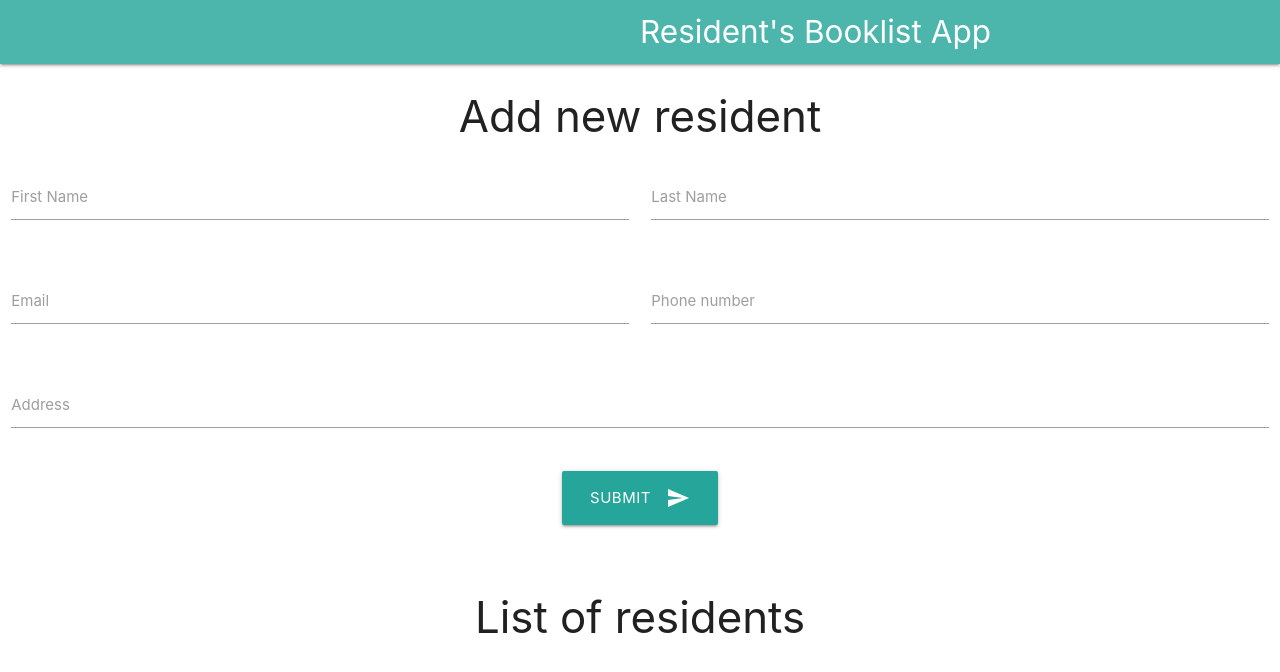
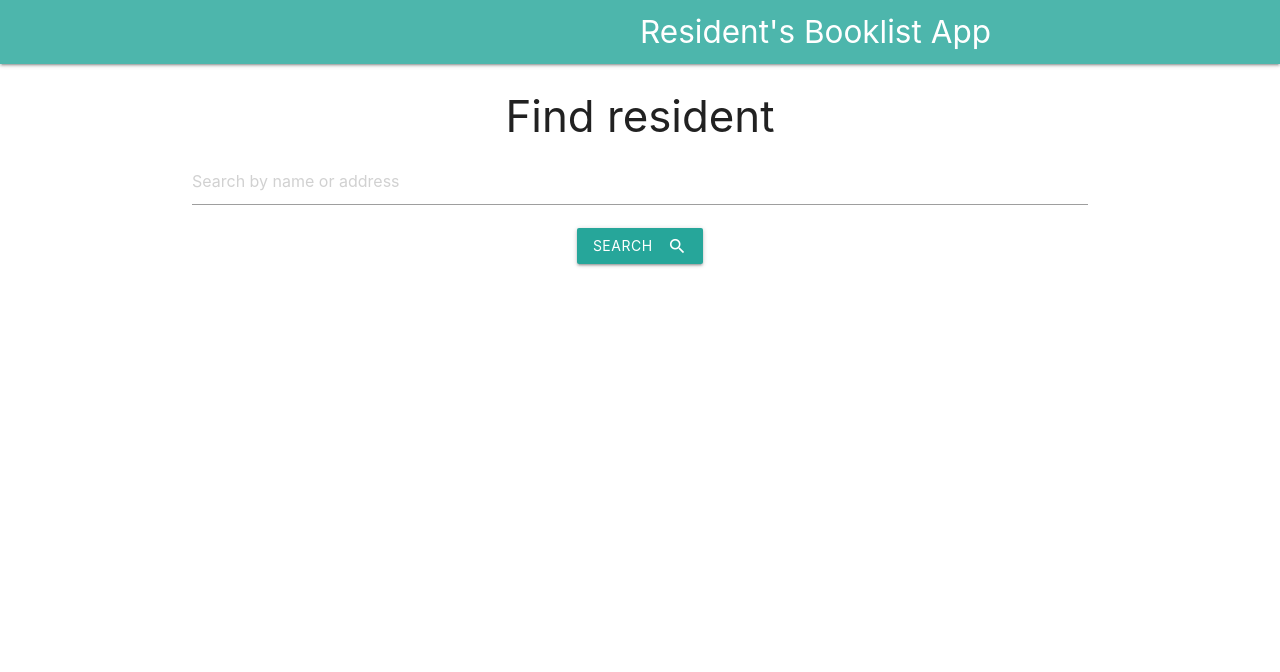
Before and after one commit to landoicco/rcm, a React (Create React App) app in the folder client/: page / in a window 1280 px wide. Shown: the top 672 px of the page. Built offline with nearby package versions, Linux system fonts and the light colour scheme; no server answers.

Commit message:
ResidentFinder component added

```diff
--- a/client/src/components/Landing.jsx
+++ b/client/src/components/Landing.jsx
@@ -1,16 +1,10 @@
-import Residents from "./Residents";
-import AddResident from "./AddResident";
+import ResidentFinder from "./ResidentFinder";
 
 const Landing = () => {
   return (
     <div>
       <div className="row">
-        <h3 className="center">Add new resident</h3>
-        <AddResident />
-      </div>
-      <div className="row">
-        <h3 className="center">List of residents</h3>
-        <Residents />
+        <ResidentFinder />
       </div>
     </div>
   );
--- /dev/null
+++ b/client/src/components/ResidentFinder.jsx
@@ -0,0 +1,21 @@
+const ResidentFinder = () => {
+  const doSearch = (e) => {
+    e.preventDefault();
+    console.log("Submited!");
+  };
+  return (
+    <div className="container center">
+      <h3>Find resident</h3>
+      <form onSubmit={(e) => doSearch(e)}>
+        <input type="text" placeholder="Search by name or address" />
+        <p></p>
+        <button className="btn" type="submit">
+          Search
+          <i className="material-icons right">search</i>
+        </button>
+      </form>
+    </div>
+  );
+};
+
+export default ResidentFinder;
```
